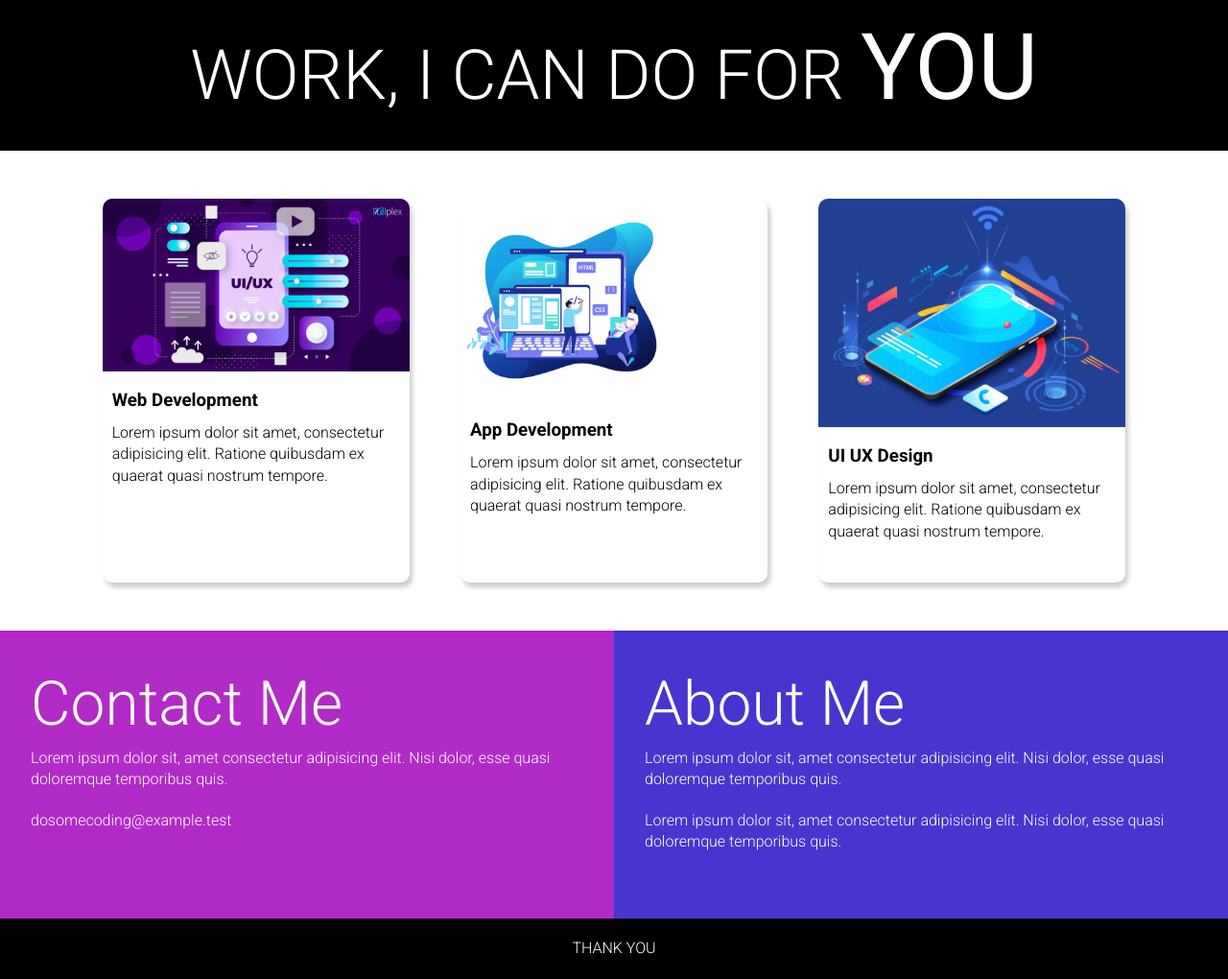
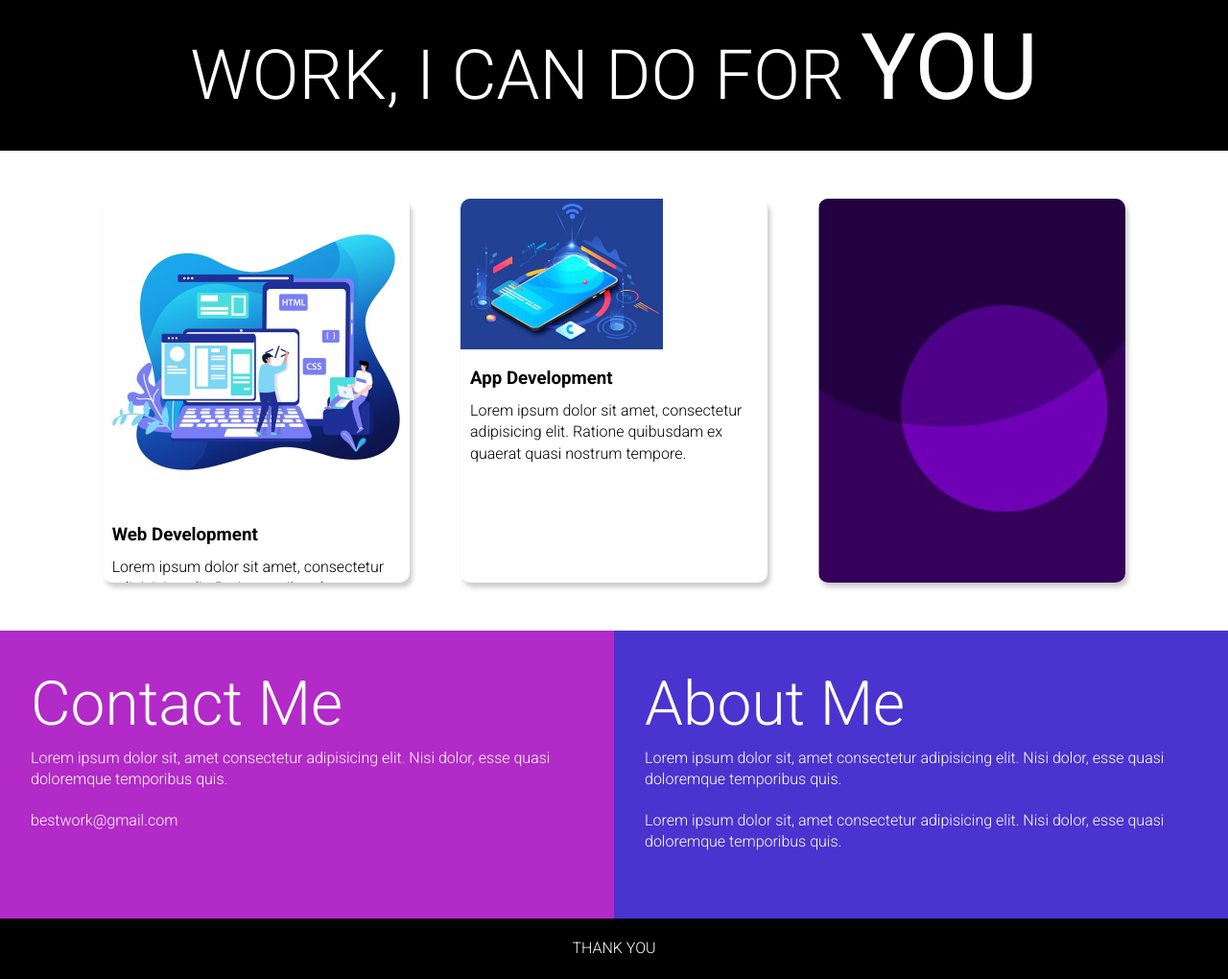
Before and after one commit to vaishnavia74/Html-Css-Projects, a plain HTML site: page Project 4/index.html in a window 1280 px wide. Shown: the part 809-1829 px from the top of the page at 96% size. Drawn offline with Linux system fonts and the light colour scheme.

Commit message:
Update index.html

```diff
--- a/Project 4/index.html
+++ b/Project 4/index.html
@@ -1,13 +1,13 @@
 <!DOCTYPE html>
 <html lang="en">
 <head>
-    <meta charset="UTF-8">
-    <meta name="viewport" content="width=
-    , initial-scale=1.0">
-    <title>Document</title>
-    <link rel="stylesheet" href="style.css">
+  <meta charset="UTF-8">
+  <meta name="viewport" content="width=device-width, initial-scale=1.0">
+  <link rel="stylesheet" href="style.css">
+  <title>Document</title>
 </head>
 <body>
+
     <section class="hero_section">
         <div class="text_container">
           <h2><span class="lg_text">Hi,</span> I am Vaishnavi</h2>
@@ -23,7 +23,7 @@
         <div class="grid_item">
           <div class="card">
             <div class="image_container">
-              <img src="images/image2.png" alt="web development" />
+              <img src="images/image3.jpg" alt="web development" />
             </div>
             <div class="card_content">
               <h3>Web Development</h3>
@@ -38,7 +38,7 @@
         <div class="grid_item">
             <div class="card">
               <div class="img_container">
-                <img src="images/image3.jpg" alt="app development" />
+                <img src="images/image4.jpg" alt="app development" />
               </div>
               <div class="card_content">
                 <h3>App Development</h3>
@@ -52,8 +52,8 @@
 
           <div class="grid_item">
             <div class="card">
-              <div class="image_container">
-                <img src="images/image4.jpg" alt="UI UX Design" />
+              <div class="imge_container">
+                <img src="images/image2.png" alt="UI UX Design" />
               </div>
               <div class="card_content">
                 <h3>UI UX Design</h3>
@@ -73,7 +73,7 @@
               Lorem ipsum dolor sit, amet consectetur adipisicing elit. Nisi dolor,
               esse quasi doloremque temporibus quis.
             </p>
-            <p>dosomecoding@example.test</p>
+            <p>bestwork@gmail.com</p>
           </div>
           <div class="about">
             <h2>About Me</h2>
```
